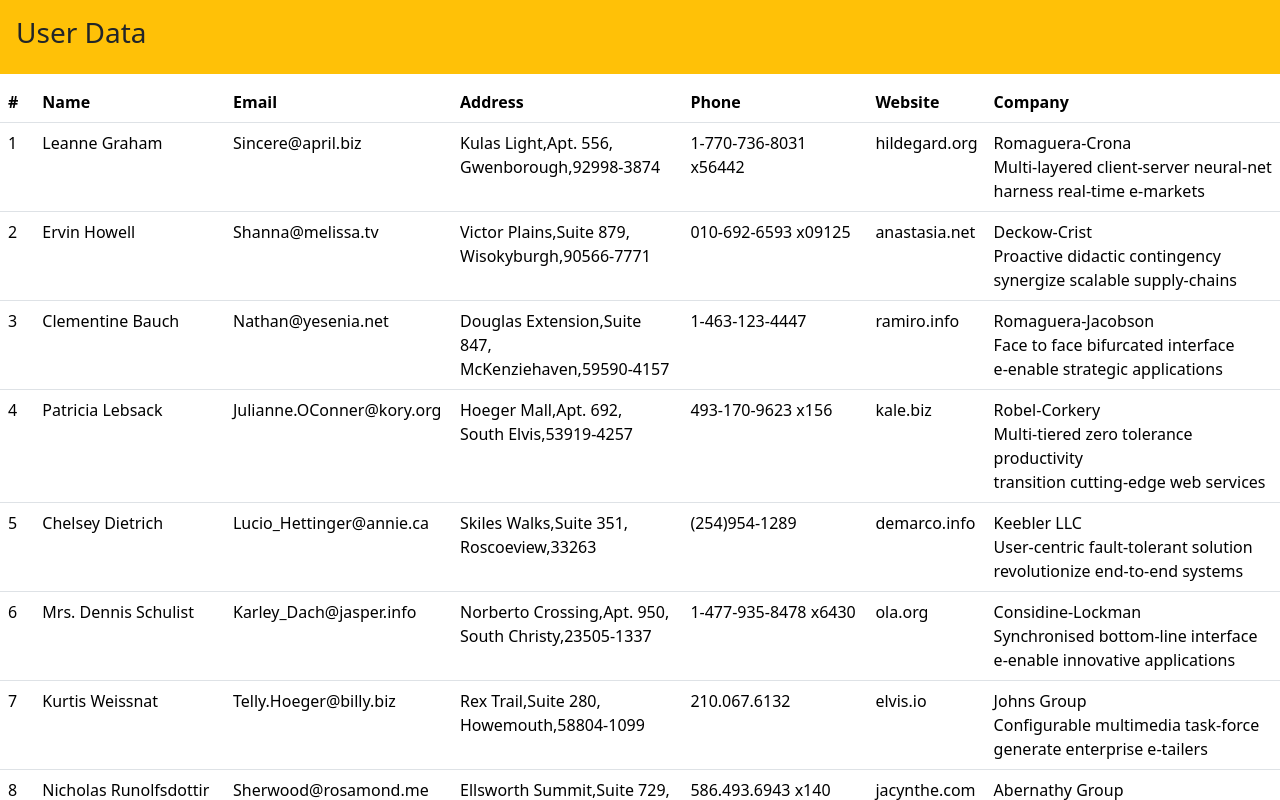
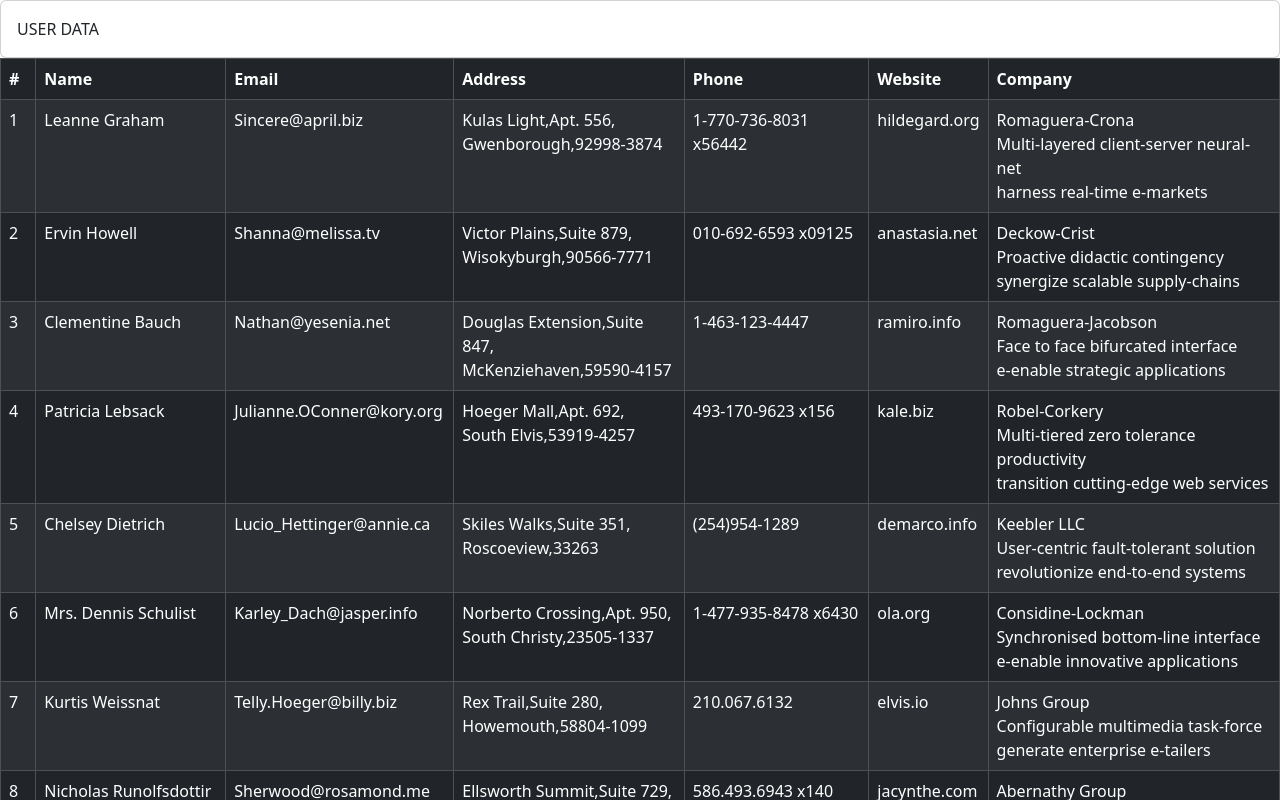
Before and after one commit to nikunjjadav123/myfirstreact, a React (Create React App) app: page / in a window 1280 px wide. Shown: the top 800 px of the page. Built offline with nearby package versions, Linux system fonts and the light colour scheme.

Commit message:
Ttitle Updates

```diff
--- a/src/App.js
+++ b/src/App.js
@@ -2,12 +2,16 @@ import React, { useState } from 'react';
 import NetflixSeries,{Header,Footer} from './Pages/NetflixSeries';
 import LoadUserData from './Pages/LoadUserData';
 import 'bootstrap/dist/css/bootstrap.css';
+import {Card} from 'react-bootstrap';
 
 
 const App = () => {
 	return(
 		<>
 			<div>
+				<Card>
+					<Card.Body>USER DATA</Card.Body>
+				</Card>
 				<LoadUserData />
 			</div>
 		</>
--- a/src/Pages/LoadUserData.jsx
+++ b/src/Pages/LoadUserData.jsx
@@ -7,8 +7,8 @@ const LoadUserData = () => {
     return (
         <>
             <div>
-            <div class="p-3 mb-2 bg-warning text-dark"><h3>User Data</h3></div>
-            <Table class="w-full text-sm text-left rtl:text-right text-gray-500 dark:text-gray-400">
+
+            <Table striped bordered hover variant="dark">
                 <thead class="text-xs text-gray-700 uppercase bg-gray-50 dark:bg-gray-700 dark:text-gray-400">
                     <tr>
                         <th>#</th>
```
